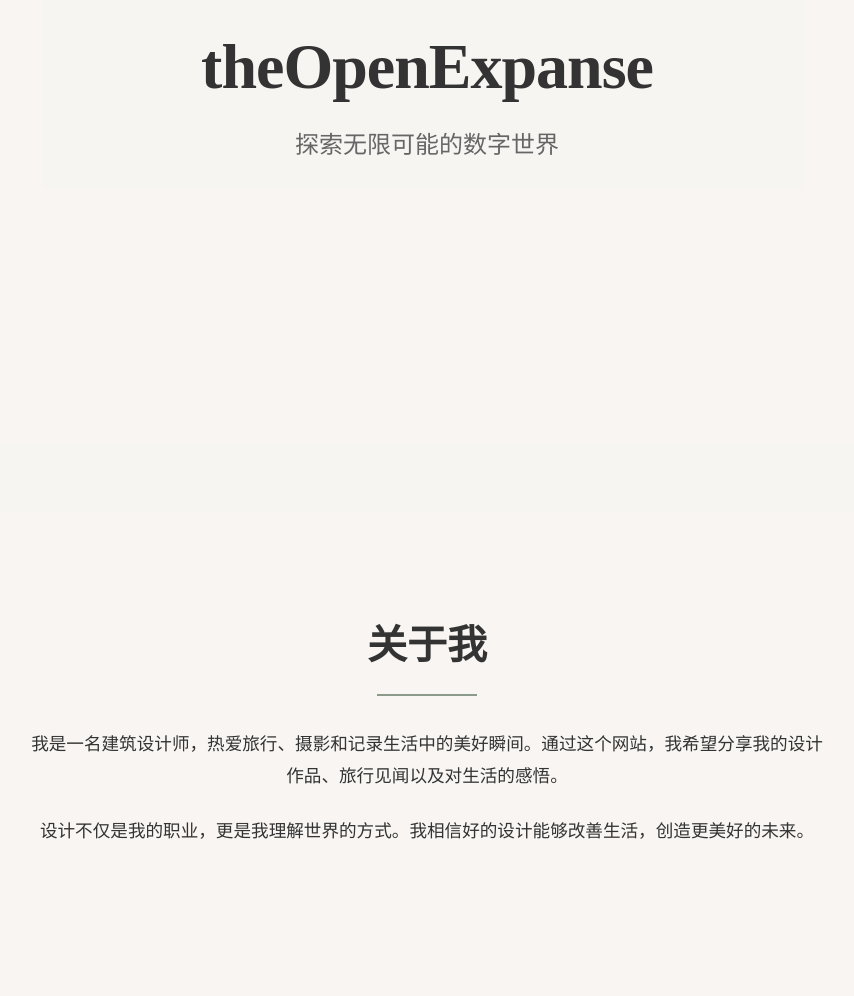
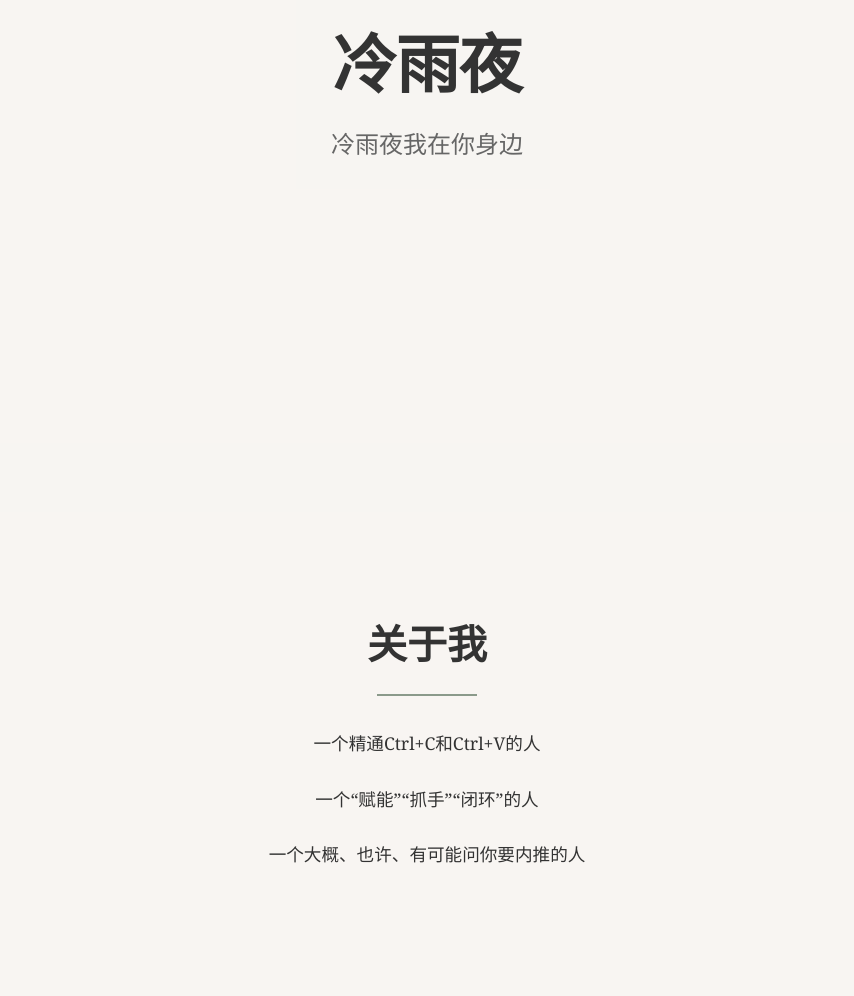
Before and after one commit to RaineLeng/selfintro, a website: page index.html in a window 1280 px wide. Shown: the part 320-1316 px from the top of the page, without its empty margins (213-1067 px from the left). Drawn offline with Linux system fonts and the light colour scheme.

Commit message:
更新个人简介

```diff
--- a/index.html
+++ b/index.html
@@ -3,7 +3,7 @@
 <head>
     <meta charset="UTF-8">
     <meta name="viewport" content="width=device-width, initial-scale=1.0">
-    <title>个人网站 | theOpenExpanse</title>
+    <title>个人网站 | 冷雨夜</title>
     <link href="https://fonts.googleapis.com/css2?family=Noto+Serif+SC:wght@400;500;600&display=swap" rel="stylesheet">
     <link rel="stylesheet" href="https://cdnjs.cloudflare.com/ajax/libs/font-awesome/6.0.0-beta3/css/all.min.css">
     <style>
@@ -759,8 +759,8 @@
 
             <!-- 主要内容区域 -->
             <div class="hero-content">
-                <h1 class="hero-title">theOpenExpanse</h1>
-                <p class="hero-subtitle">探索无限可能的数字世界</p>
+                <h1 class="hero-title">冷雨夜</h1>
+                <p class="hero-subtitle">冷雨夜我在你身边</p>
             </div>
         </section>
 
@@ -770,8 +770,9 @@
             <div class="container">
                 <h2 class="section-title">关于我</h2>
                 <div class="about-content">
-                    <p>我是一名建筑设计师，热爱旅行、摄影和记录生活中的美好瞬间。通过这个网站，我希望分享我的设计作品、旅行见闻以及对生活的感悟。</p>
-                    <p>设计不仅是我的职业，更是我理解世界的方式。我相信好的设计能够改善生活，创造更美好的未来。</p>
+                    <p>一个精通Ctrl+C和Ctrl+V的人</p>
+                    <p>一个“赋能”“抓手”“闭环”的人</p>
+                    <p>一个大概、也许、有可能问你要内推的人</p>
                 </div>
             </div>
         </section>
```
